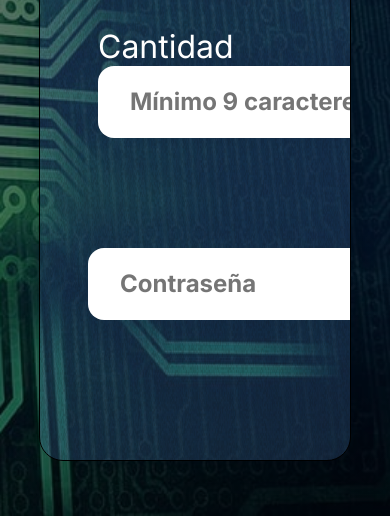
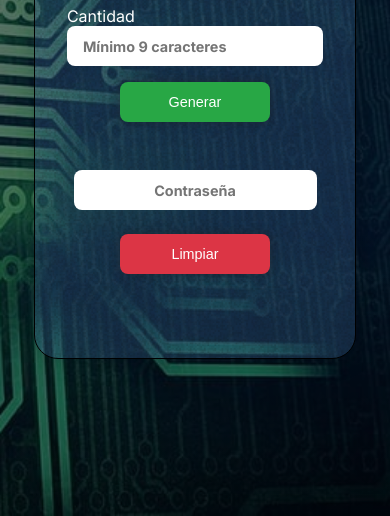
Before and after one commit to SantiagoGarces96/generadorcontrasenas, a plain HTML site: page index.html in a window 390 px wide. Shown: the part 328-844 px from the top of the page. Drawn offline with Linux system fonts and the light colour scheme.

Commit message:
fix: responsive

```diff
--- a/assets/style.css
+++ b/assets/style.css
@@ -7,12 +7,13 @@
 
 body {
     background: linear-gradient(#1354A5 0%, #041832 33.33%, #041832 66.67%, #01080E 100%);
-    height: 100vh;
+    min-height: 100vh;
     display: flex;
     align-items: center;
     justify-content: center;
     position: relative;
     font-family: 'Inter', sans-serif;
+    padding: 1rem;
 }
 
 body::before {
@@ -30,45 +31,51 @@ body::before {
 }
 
 .container {
-    width: 80%;
+    width: 90%;
+    max-width: 1200px;
     min-height: 50vh;
     display: flex;
     align-items: center;
-    justify-content: space-between;
+    justify-content: center;
     border-radius: 24px;
     border: 1px solid black;
     box-shadow: 4px 4px 20px 0px rgba(1, 8, 14, 0.15);
     background-image: url("img/Ruido.png");
-    background-size: 100% 100%;
+    background-size: cover;
+    background-position: center;
     position: relative;
     overflow: hidden;
+    padding: 2rem;
 }
 
 .container__contenido {
     display: flex;
     align-items: center;
-    position: relative;
+    justify-content: center;
+    flex-direction: column;
     width: 100%;
 }
 
 .container__informacion {
-    flex: 1;
-    padding: 3rem;
+    width: 100%;
+    padding: 1rem;
 }
 
 h1 {
     font-family: 'Chakra Petch', sans-serif;
-    font-size: 72px;
+    font-size: 2.5rem;
     font-style: normal;
     font-weight: 700;
-    line-height: 100%;
-    padding: 2rem 0;
+    line-height: 1.2;
+    text-align: center;
+    padding: 1rem 0;
 }
 
 .container__texto {
     margin: 12px 0;
     display: flex;
     flex-direction: column;
+    align-items: center;
 }
 
 .container__texto-black {
@@ -79,90 +86,98 @@ h1 {
 .container__campo {
     display: flex;
     align-items: center;
-    margin-bottom: 12px;
-    margin: 30px 0;
-    gap: 2rem;
+    margin: 1rem 0;
+    gap: 1rem;
+    flex-wrap: wrap;
+    justify-content: center;
 }
 
 .texto__parrafo {
     color: #FFF;
     font-family: 'Inter';
-    font-size: 32px;
+    font-size: 1rem;
     font-style: normal;
     font-weight: 400;
     line-height: normal;
-    margin-left: 10px;
+    margin: 0.5rem 0;
 }
 
 .container__input {
-    width: 350px;
-    height: 72px;
-    border-radius: 16px;
+    width: 100%;
+    max-width: 300px;
+    height: 3rem;
+    border-radius: 8px;
     background-color: #FFF;
     border: none;
     color: #535353;
-    padding: 2rem;
-    font-size: 24px;
+    padding: 0.5rem 1rem;
+    font-size: 1rem;
     font-weight: 700;
     font-family: 'Inter', sans-serif;
 }
 
-.boton{
+.boton,
+.boton_limpiar {
     color: white;
-    font-size: 1.5rem;
+    font-size: 1rem;
     border: none;
-    background-color: green;
-    padding: 1rem 1.5rem;
-    border-radius: 16px;
-    width: 243px;
-    height: 72px;
-    box-shadow: 0px 0px 20px 0px rgba(32, 31, 31);
+    padding: 0.5rem 1rem;
+    border-radius: 8px;
+    width: 100%;
+    max-width: 150px;
+    height: 3rem;
+    box-shadow: 0px 0px 10px 0px rgba(32, 31, 31, 0.5);
     cursor: pointer;
     transition: background-color 0.3s;
+    display: flex;
+    align-items: center;
+    justify-content: center;
+}
+
+.boton {
+    background-color: #28a745;
 }
 
 .boton:hover {
-    background-color: darkgreen;
+    background-color: #218838;
 }
 
-.boton_limpiar{
-    color: white;
-    font-size: 1.5rem;
-    border: none;
-    background-color: red;
-    padding: 1rem 1.5rem;
-    border-radius: 16px;
-    width: 243px;
-    height: 72px;
-    box-shadow: 0px 0px 20px 0px rgba(32, 31, 31);
-    cursor: pointer;
-    transition: background-color 0.3s;
+.boton_limpiar {
+    background-color: #dc3545;
 }
 
 .boton_limpiar:hover {
-    background-color: darkred;
+    background-color: #c82333;
 }
 
 .container__contrasena {
-    width: 496px;
-    height: 72px;
-    border-radius: 16px;
+    width: 100%;
+    max-width: 400px;
+    height: 3rem;
+    border-radius: 8px;
     background-color: #FFF;
     border: none;
     color: #1875E8;
-    margin: 50px 0;
-    padding: 2rem;
-    font-size: 24px;
+    margin: 1rem 0;
+    padding: 0.5rem 1rem;
+    font-size: 1rem;
     font-weight: 700;
     font-family: 'Inter', sans-serif;
+    text-align: center;
 }
 
 #check-icon {
     display: none;
     color: green;
-    margin-left: 10px;
+    margin-left: 0.5rem;
     vertical-align: middle;
-    font-size: 2rem;
+    font-size: 1.5rem;
+}
+
+#seguridad {
+    margin-top: 1rem;
+    font-size: 1rem;
+    text-align: center;
 }
 
 .seguridad-fuerte {
@@ -176,3 +191,108 @@ h1 {
 .seguridad-debil {
     color: red !important;
 }
+
+@media (max-width: 600px) {
+    h1 {
+        font-size: 2rem;
+    }
+
+    .container {
+        padding: 1rem;
+    }
+
+    .container__input,
+    .boton,
+    .boton_limpiar,
+    .container__contrasena {
+        font-size: 0.9rem;
+        height: 2.5rem;
+    }
+
+    #check-icon {
+        font-size: 1.2rem;
+    }
+
+    .container__campo {
+        flex-direction: column;
+        gap: 0.5rem;
+    }
+
+    .container__contrasena {
+        max-width: 100%;
+    }
+}
+
+
+@media (min-width: 601px) and (max-width: 1024px) {
+    h1 {
+        font-size: 2.5rem;
+    }
+
+    .container {
+        padding: 1.5rem;
+    }
+
+    .container__input,
+    .boton,
+    .boton_limpiar,
+    .container__contrasena {
+        font-size: 1rem;
+        height: 3rem;
+    }
+
+    #check-icon {
+        font-size: 1.3rem;
+    }
+
+    .container__campo {
+        flex-direction: row;
+        gap: 1rem;
+    }
+}
+
+
+@media (min-width: 1025px) and (max-width: 1920px) {
+    h1 {
+        font-size: 3rem;
+    }
+
+    .container__input,
+    .boton,
+    .boton_limpiar,
+    .container__contrasena {
+        font-size: 1.1rem;
+        height: 3.5rem;
+    }
+
+    #check-icon {
+        font-size: 1.5rem;
+    }
+
+    .container__campo {
+        gap: 1.5rem;
+    }
+}
+
+
+@media (min-width: 1921px) {
+    h1 {
+        font-size: 3.5rem;
+    }
+
+    .container__input,
+    .boton,
+    .boton_limpiar,
+    .container__contrasena {
+        font-size: 1.2rem;
+        height: 4rem;
+    }
+
+    #check-icon {
+        font-size: 1.8rem;
+    }
+
+    .container__campo {
+        gap: 2rem;
+    }
+}
```
